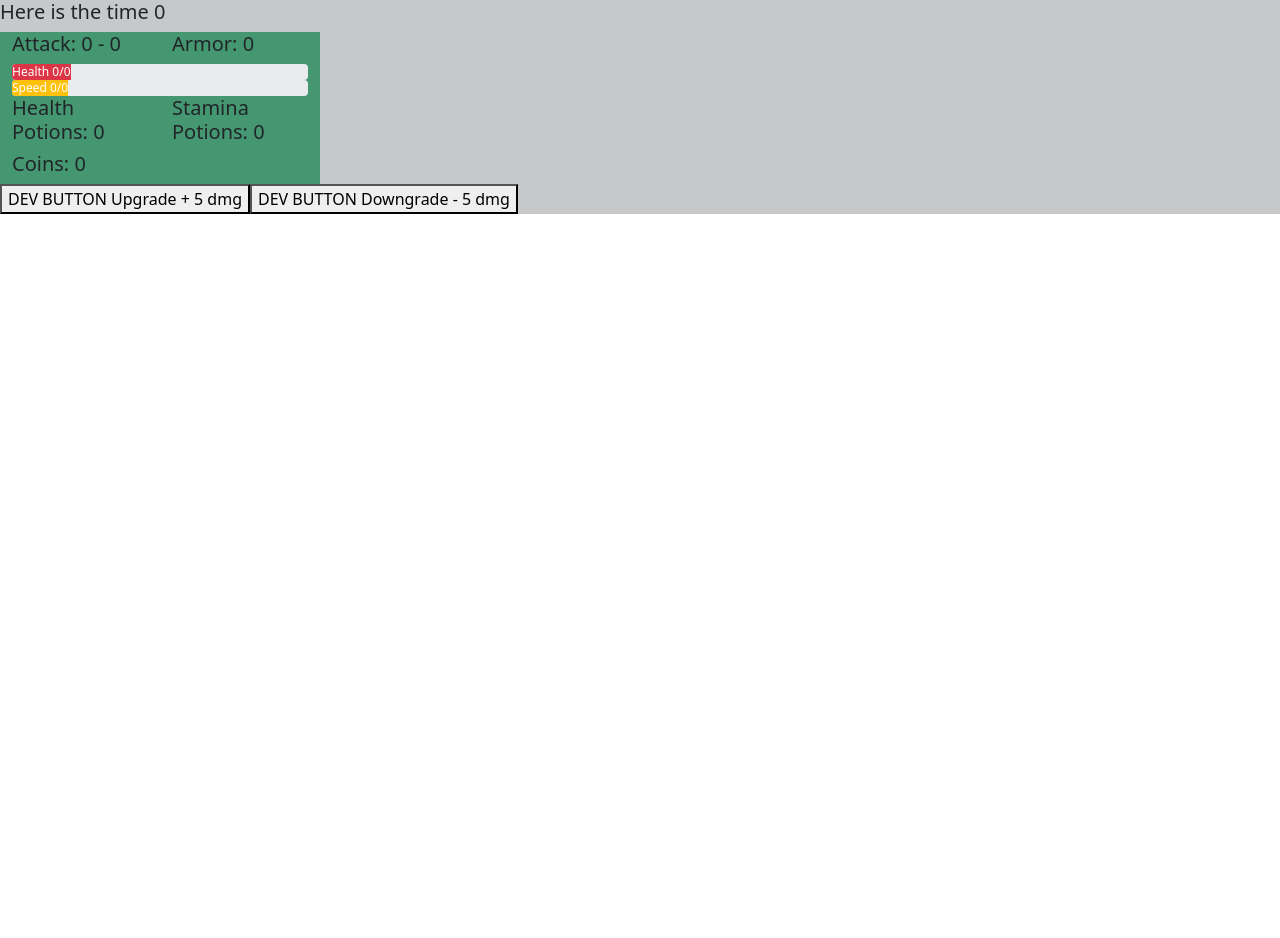
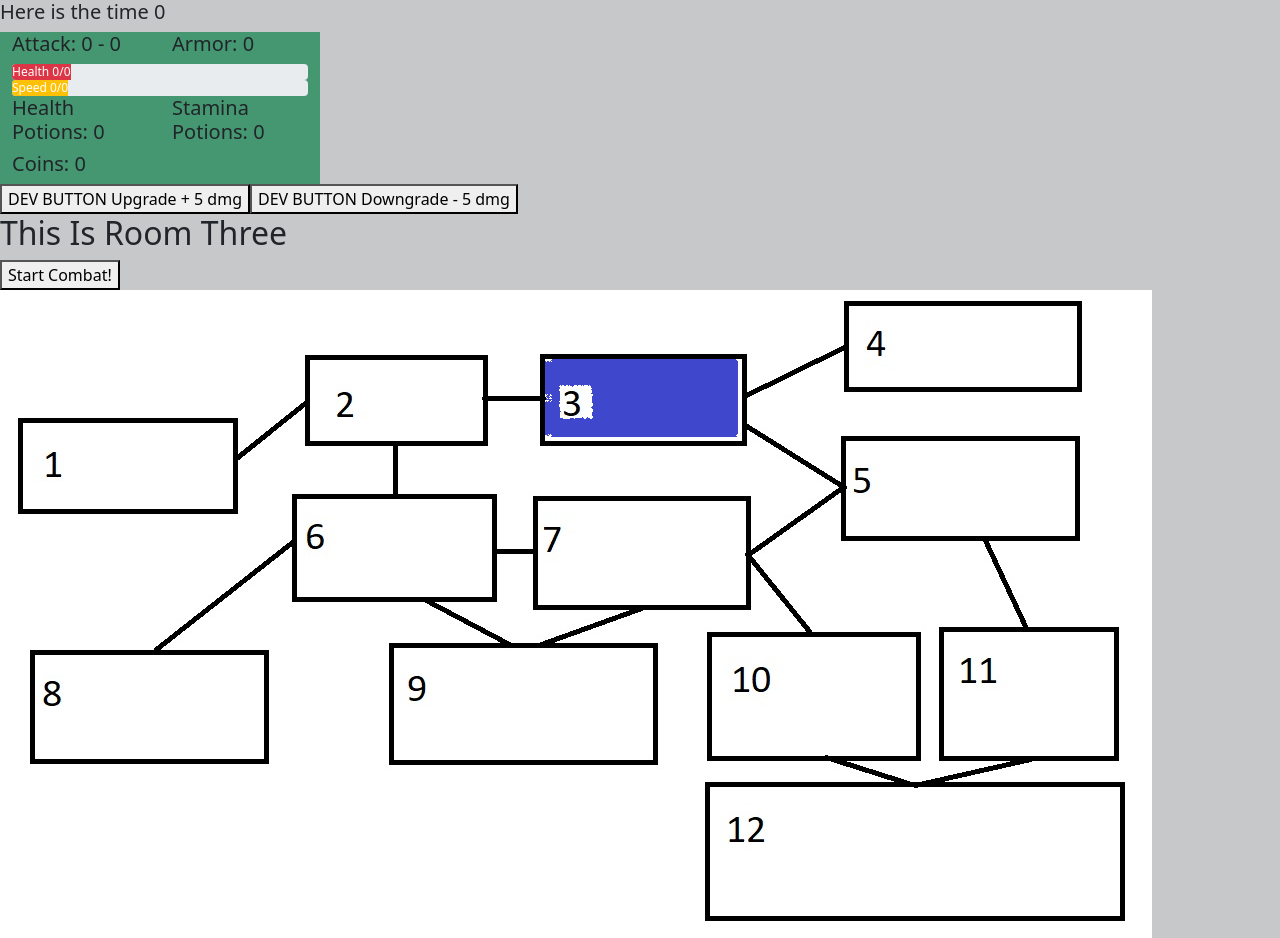
Before and after one commit to Wjamescorbett/ReactGamePractice, a React (Create React App) app: page /RoomThree in a window 1280 px wide. Before the commit the page ends 800 px from the top, so only its background shows below. Built offline with nearby package versions, Linux system fonts and the light colour scheme.

Commit message:
Settup room three.

```diff
--- a/src/components/App.jsx
+++ b/src/components/App.jsx
@@ -473,6 +473,9 @@ useEffect(() => {
         if(nowCurrentRoom === 2 & roomTwoStatus === 0) {
             createEnemy("Enemy One", 20, 20, 2, 3, 5, 1, 1, "Enemy Two", 0, 0, 0, 0, 1000, 0, 0, "Enemy Three", 0, 0, 0, 0, 1000, 0, 0, 1)
         }
+        if(nowCurrentRoom === 3 & roomThreeStatus === 0){
+            createEnemy("Enemy One", 15, 15, 4, 5, 3, 2, 2, "Enemy Two", 0, 0, 0, 0, 1000, 0, 0, "Enemy Three", 0, 0, 0, 0, 1000, 0, 0, 1) //One Square 15, 4, 5, 2, 2, 2
+        }
         if(nowCurrentRoom === 6 & roomSixStatus === 0){
             createEnemy("enemyOneRoomSix", 20, 20, 2, 3, 7, 1, 1, "enemyTwoRoomSix", 20, 20, 2, 3, 4, 1, 1, "enemyThreeRoomSix", 0, 0, 0, 0, 1000, 0, 0, 2) //Two Circles
         }
@@ -503,9 +506,6 @@ useEffect(() => {
     //         this.playerHasNoSpeed()
     //     }
 
-    //     if(currentRoom === 2 & this.state.roomTwoStatus === 0){
-    //         this.createEnemy(20, 20, 2, 3, 5, 1, 1, 0, 0, 0, 0, 0, 0, 0, 0, 0, 0, 0, 0, 0, 0, 1) //One Circle 20, 2, 3, 1, 1, 1
-    //         }
         // if(currentRoom === 3 & this.state.roomThreeStatus === 0){
         //     this.createEnemy(15, 15, 4, 5, 2, 2, 2, 0, 0, 0, 0, 0, 0, 0, 0, 0, 0, 0, 0, 0, 0, 1) //One Square 15, 4, 5, 2, 2, 2
         // }
@@ -910,11 +910,11 @@ useEffect(() => {
         if(currentRoom === 2){
             setRoomTwoStatus(1)
         }
-        // if(this.state.currentRoom === 3){
-        //     this.setState({
-        //         roomThreeStatus: 1,
-        //     })
-        // }
+
+        if(currentRoom === 3){
+            setRoomThreeStatus(1)
+        }
+
         // if(this.state.currentRoom === 4){
         //     this.setState({
         //         roomFourStatus: 1,
@@ -1156,7 +1156,9 @@ useEffect(() => {
                     playerAttacked={playerAttacked} playerAttackTimerState={playerAttackTimerState} playerAttackTimerStateMax={playerAttackTimerStateMax} playerAttackMove={playerAttackMove}
                     playerAttackedCloseEnemy={playerAttackedCloseEnemy} playerAttackCloseEnemyTimerState={playerAttackCloseEnemyTimerState} playerAttackCloseEnemyTimerStateMax={playerAttackCloseEnemyTimerStateMax} playerAttackCloseEnemyMove={playerAttackCloseEnemyMove} />} />
 
-                    {/* <Route path="/RoomThree" element={<RoomThree roomMovement={this.roomMovement} numberOfEnemiesInRoom={this.state.numberOfEnemiesInRoom} playerAttackMove={this.playerAttackMove} playerDodgeMove={this.playerDodgeMove} roomThreeStatus ={this.state.roomThreeStatus} enemyHealth={this.state.enemyHealth} enemyAttackLow={this.state.enemyAttackLow} enemyAttackHigh={this.state.enemyAttackHigh} enemySpeed={this.state.enemySpeed} enemyArmor={this.state.enemyArmor} enemyReward={this.state.enemyReward} />} /> */}
+                    <Route path="/RoomThree" element={<RoomThree useHealthPotion={useHealthPotion} resetRoomStatus={resetRoomStatus} roomMovement={roomMovement} enemyOne={enemyOne} enemyTwo={enemyTwo} enemyThree={enemyThree} roomThreeStatus={roomThreeStatus} currentRoom={currentRoom}  numberOfEnemiesInRoom={numberOfEnemiesInRoom} startCombatCheck={startCombatCheck} startCombat={startCombat}
+                    playerAttacked={playerAttacked} playerAttackTimerState={playerAttackTimerState} playerAttackTimerStateMax={playerAttackTimerStateMax} playerAttackMove={playerAttackMove}
+                    playerAttackedCloseEnemy={playerAttackedCloseEnemy} playerAttackCloseEnemyTimerState={playerAttackCloseEnemyTimerState} playerAttackCloseEnemyTimerStateMax={playerAttackCloseEnemyTimerStateMax} playerAttackCloseEnemyMove={playerAttackCloseEnemyMove} />} />
 
                     {/* <Route path="/RoomFour" element={<RoomFour openChest={this.openChest} numberOfEnemiesInRoom={this.state.numberOfEnemiesInRoom} roomFourStatus={this.state.roomFourStatus} roomMovement={this.roomMovement} playerAttackMove={this.playerAttackMove} playerDodgeMove={this.playerDodgeMove} enemyHealth={this.state.enemyHealth} enemyAttackLow={this.state.enemyAttackLow} enemyAttackHigh={this.state.enemyAttackHigh} enemySpeed={this.state.enemySpeed} enemyArmor={this.state.enemyArmor} enemyReward={this.state.enemyReward} />} /> */}
 
--- a/src/components/RoomThree/RoomThree.jsx
+++ b/src/components/RoomThree/RoomThree.jsx
@@ -2,6 +2,7 @@ import React, {Component} from "react";
 import { BrowserRouter, Route, Link } from "react-router-dom";
 import GameRoomThreePNG from './GameRoomThreePNG.png';
 import DamageEffects from "../DamageEffects/DamageEffects";
+import EnemyVisuals from "../EnemyVisuals/EnemyVisuals";
 
 
 const RoomThree = (props) => {
@@ -12,17 +13,21 @@ const RoomThree = (props) => {
                     <h2>This Is Room Three</h2>
                 </div>
                 <div>
-                <h2>You are encountering a dangerous Square. It has {props.enemyHealth} health, {props.enemyAttack} attack, {props.enemySpeed} speed, {props.enemyArmor} armor, and will reward you with {props.enemyReward} coins. </h2>
+                    <EnemyVisuals currentRoom={props.currentRoom}  enemyOne={props.enemyOne} enemyTwo={props.enemyTwo} enemyThree={props.enemyThree} numberOfEnemiesInRoom={props.numberOfEnemiesInRoom} />
                 </div>
                 <div>
-                <DamageEffects playerAttackMove={props.playerAttackMove} playerDodgeMove={props.playerDodgeMove} numberOfEnemiesInRoom={props.numberOfEnemiesInRoom} />
+                    <DamageEffects useHealthPotion={props.useHealthPotion} resetRoomStatus={props.resetRoomStatus} startCombat={props.startCombat} startCombatCheck={props.startCombatCheck}  numberOfEnemiesInRoom={props.numberOfEnemiesInRoom}
+                    playerAttacked={props.playerAttacked} playerAttackTimerState={props.playerAttackTimerState} playerAttackTimerStateMax={props.playerAttackTimerStateMax} playerAttackMove={props.playerAttackMove}
+                    playerAttackedCloseEnemy={props.playerAttackedCloseEnemy} playerAttackCloseEnemyTimerState={props.playerAttackCloseEnemyTimerState} playerAttackCloseEnemyTimerStateMax={props.playerAttackCloseEnemyTimerStateMax} playerAttackCloseEnemyMove= {props.playerAttackCloseEnemyMove}
+                    enemyOne={props.enemyOne} enemyTwo={props.enemyTwo} enemyThree={props.enemyThree} />
                 </div>
                 <div>
-                <img src={GameRoomThreePNG} alt="GameRoomOnePNG" />
+                    <img src={GameRoomThreePNG} alt="GameRoomTwoPNG" />
                 </div>
             </nav>
         )
     }
+
     if(props.roomThreeStatus === 1){
         return (
             <nav>
```
Lines whose indentation alone changed are shown as unchanged.
